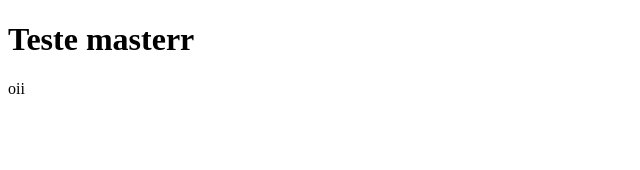
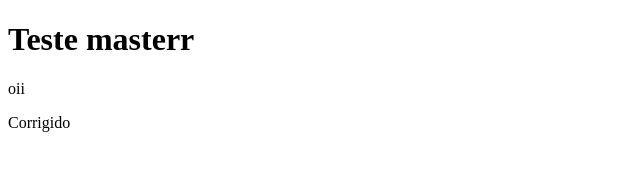
Before and after one commit to devpedrorocha/git-flow, a plain HTML site: page index.html in a window 1280 px wide. Shown: the full height of the page, 0-640 px from the left. Drawn offline with Linux system fonts and the light colour scheme.

Commit message:
correcao de erro

```diff
--- a/index.html
+++ b/index.html
@@ -9,5 +9,6 @@
     <h1>Teste masterr</h1>
 
     <p>oii</p>
+    <p>Corrigido</p>
 </body>
 </html>
```
